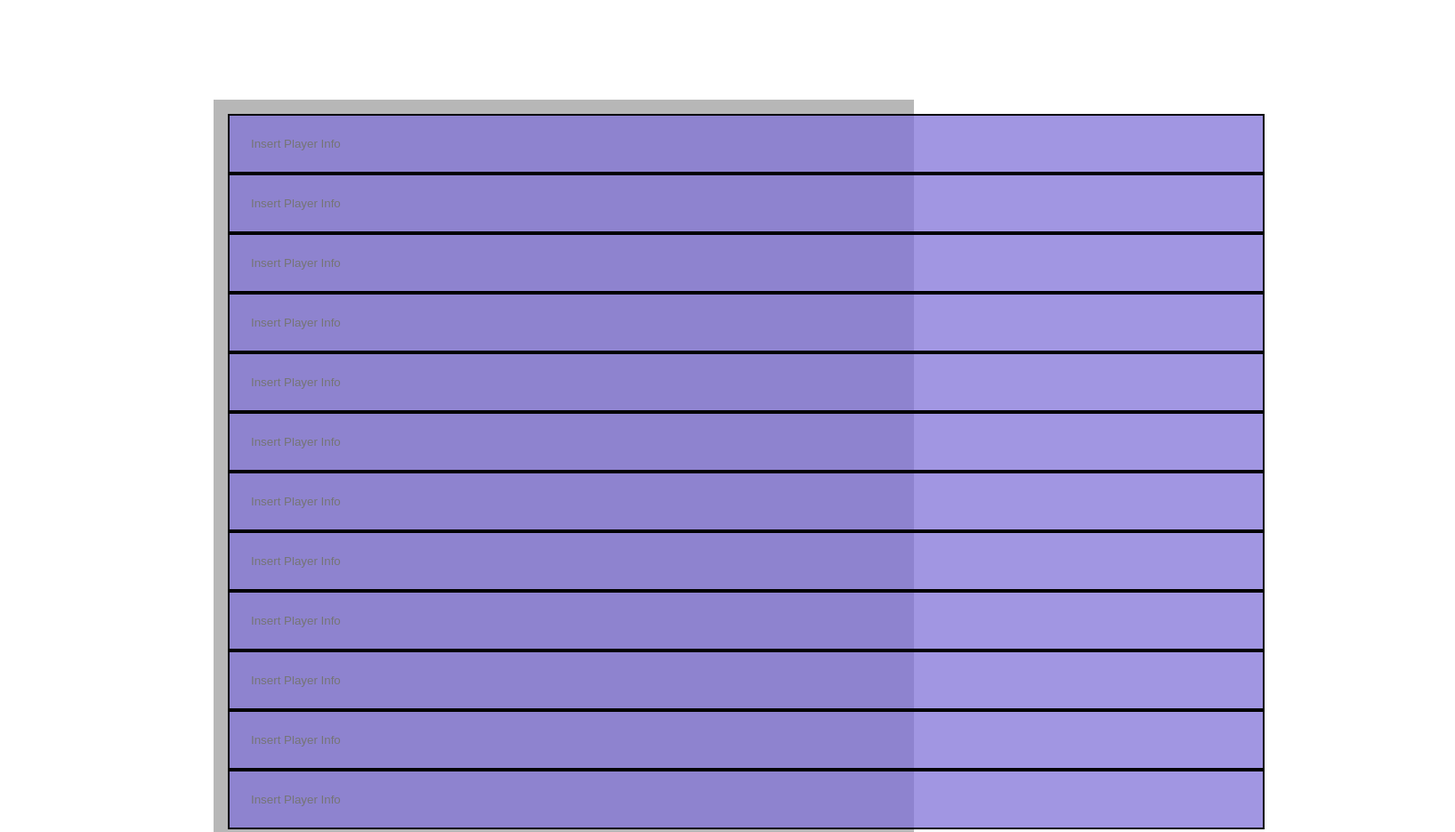
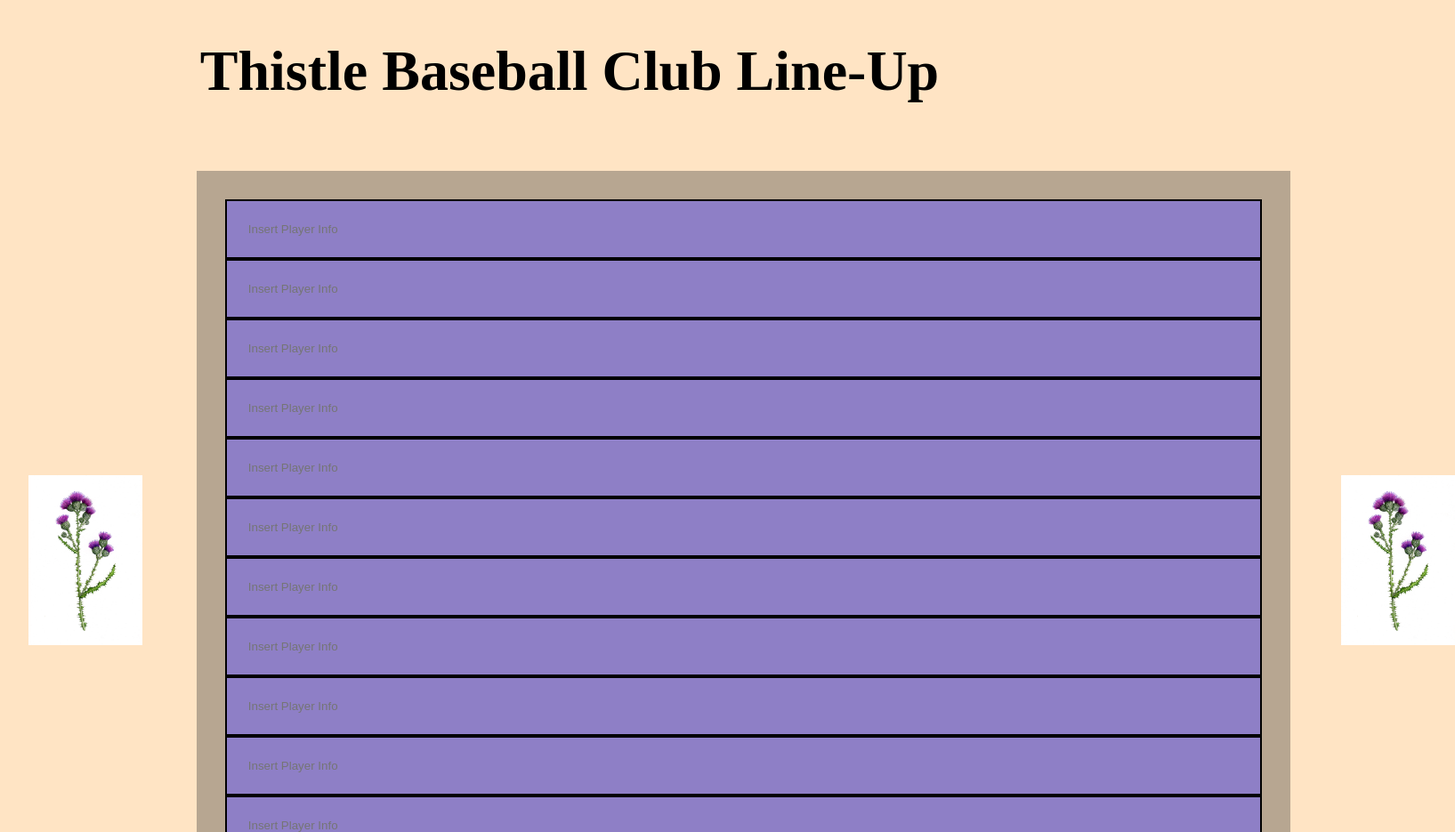
Before and after one commit to ANTBRA22/Internal-Assessment, a plain HTML site: page index.html in a window 1280 px wide. Shown: the top 935 px of the page at 89% size, 1635 px wide, since content can reach past the window. Drawn offline with Linux system fonts and the light colour scheme.

Commit message:
second commit

```diff
--- a/index.html
+++ b/index.html
@@ -9,7 +9,9 @@
   <title>Baseball Line-Up & Roster</title>
 </head>
 <body>
-  <form>
+  <h1>Thistle Baseball Club Line-Up</h1>
+  <form class="inline">
+    <img src="thistle.jpg" class="img">
     <div class="container">
       <div id="player_holder">
         <input id="1" class="draggable" draggable="true" size="137" placeholder="Insert Player Info">
@@ -28,4 +30,7 @@
       <br>
       <button type="button" onclick="save()">Save</button>
     </div>
+    <img src="thistle.jpg" class="img">
   </form>
+</body>
+</html>
--- a/stylesheet.css
+++ b/stylesheet.css
@@ -1,14 +1,15 @@
 body {
   margin: 0;
-
+  background-color: bisque;
 }
 
 .container {
   background-color: rgba(51, 51, 51, 0.349);
-    padding: 1rem;
-    margin-top: 7rem;
-    margin-left: 15rem;
-    margin-right:15.8rem;
+  padding: 2rem;
+  margin-top: 2rem;
+  margin-left: 1.8rem;
+  margin-right: 1.6rem;
+  text-align: center;
 }
 .draggable {
   padding: 1.5rem;
@@ -20,3 +21,20 @@ body {
 .draggable.dragging {
   opacity: .5;
 }
+
+h1 {
+  text-align: center;
+  font-size: 64px;
+}
+
+.img {
+  width: 10%;
+  height: 10%;
+  margin-left: 2rem;
+  margin-right: 2rem;
+}
+
+.inline {
+  display: flex;
+  align-items: center;
+}
```
Also changed, not shown: thistle.jpg (added). Lines whose indentation alone changed are shown as unchanged.
